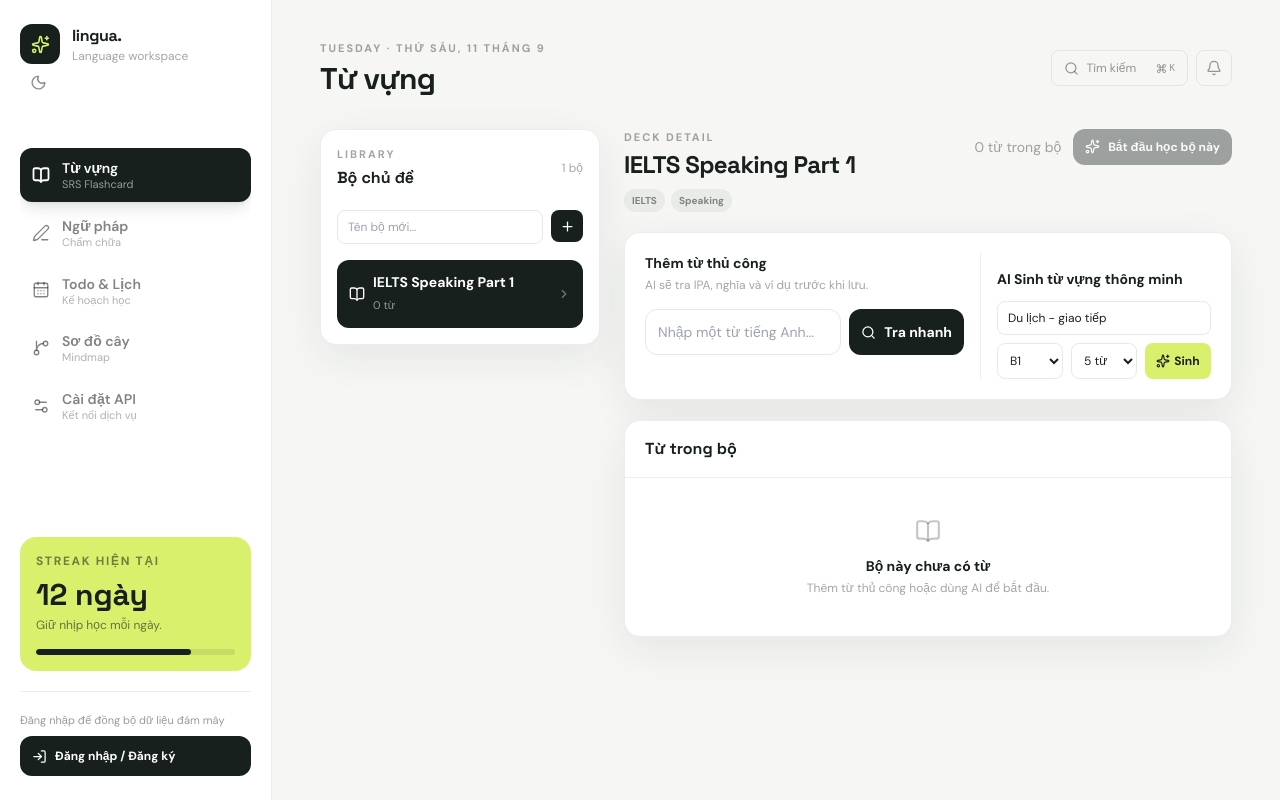
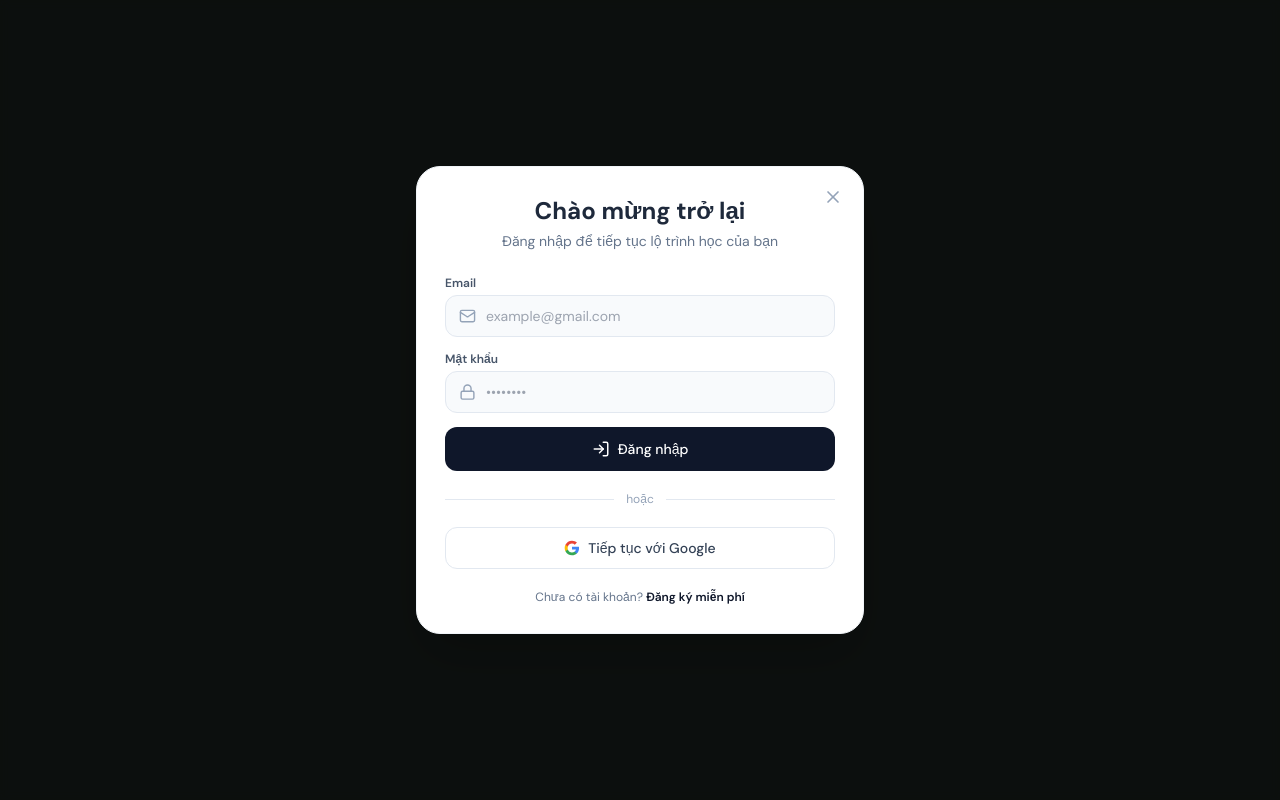
Before and after one commit to trannhatthien539-wq/lingua, a React (Vite) app: page / in a window 1280 px wide. Built offline with nearby package versions, Linux system fonts and the light colour scheme.

Commit message:
Require authentication before entering app

```diff
--- a/src/App.jsx
+++ b/src/App.jsx
@@ -17,6 +17,7 @@ const modules = { vocabulary: VocabularyHub, grammar: GrammarChecker, planner: S
 export default function App() {
   const [activeTab, setActiveTab] = useState('vocabulary')
   const [user, setUser] = useState(null)
+  const [authLoading, setAuthLoading] = useState(true)
   const [isAuthModalOpen, setIsAuthModalOpen] = useState(false)
   const { theme, toggleTheme } = useTheme()
   const activeItem = navigationItems.find((item) => item.id === activeTab)
@@ -28,10 +29,13 @@ export default function App() {
   }, [])
   useEffect(() => {
     let active = true
-    supabase.auth.getSession().then(({ data: { session } }) => { if (active) setUser(session?.user || null) })
+    supabase.auth.getSession().then(({ data: { session } }) => { if (active) setUser(session?.user || null) }).finally(() => { if (active) setAuthLoading(false) })
     const { data: { subscription } } = supabase.auth.onAuthStateChange((_event, session) => setUser(session?.user || null))
     return () => { active = false; subscription.unsubscribe() }
   }, [])
 
+  if (authLoading) return <div className="grid min-h-screen place-items-center bg-[#151a18] text-white"><div className="h-8 w-8 animate-spin rounded-full border-2 border-white/20 border-t-lime" /></div>
+  if (!user) return <div className="min-h-screen bg-[#151a18]"><AuthModal isOpen onClose={() => {}} onAuthSuccess={() => {}} /></div>
+
   return <div className="min-h-screen bg-mist text-ink transition-colors dark:bg-[#151a18] dark:text-white"><Sidebar activeTab={activeTab} onTabChange={setActiveTab} theme={theme} onToggleTheme={toggleTheme} user={user} onOpenAuth={() => setIsAuthModalOpen(true)} /><main className="min-h-screen lg:ml-[272px]"><div className="mx-auto max-w-[1440px] px-5 py-6 sm:px-8 sm:py-8 lg:px-12 lg:py-10"><Topbar title={activeItem.label} eyebrow={activeTab === 'vocabulary' ? `Tuesday · ${formatDate()}` : activeItem.description} /><div className="animate-[fade-in_400ms_ease-out]" key={activeTab}><ActiveModule /></div></div></main><AuthModal isOpen={isAuthModalOpen} onClose={() => setIsAuthModalOpen(false)} onAuthSuccess={() => setIsAuthModalOpen(false)} /></div>
 }
```
